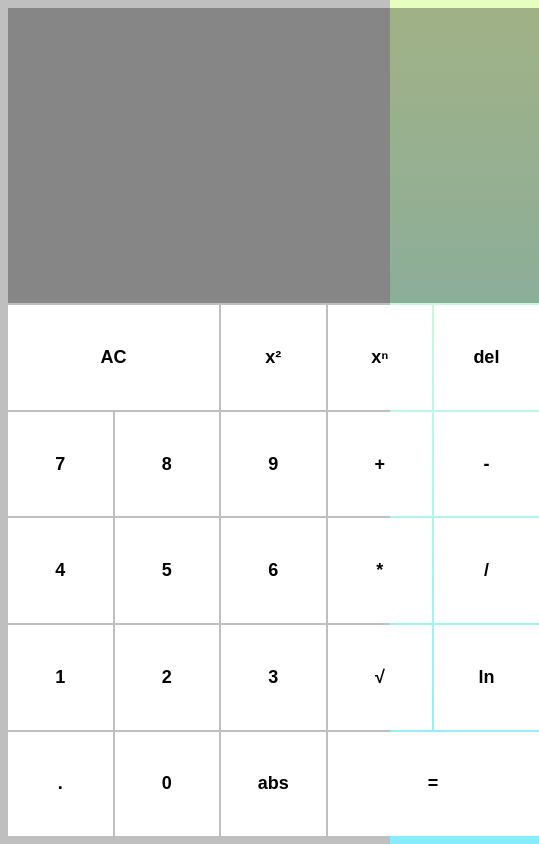
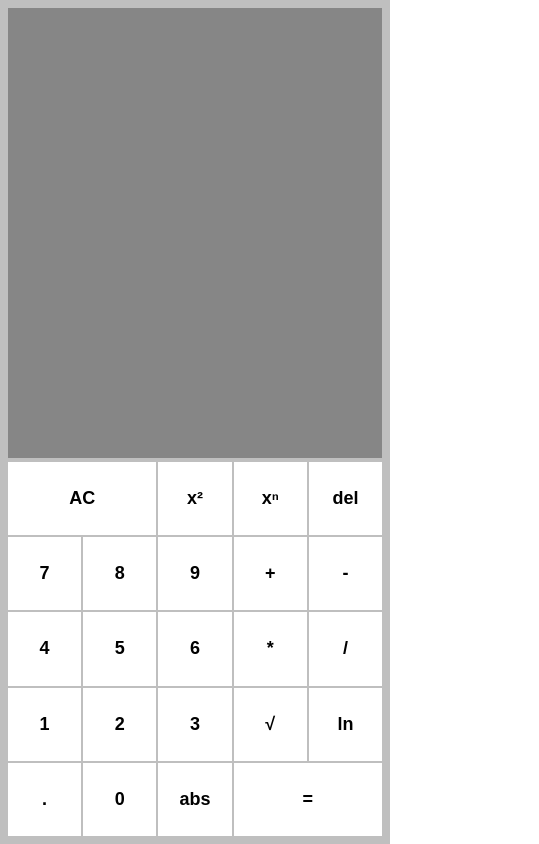
Before and after one commit to Quikmove/simple_calculator, a website built with Vite: page index.html in a window 390 px wide. Shown: the whole page, 539 px wide, since content can reach past the window. Built offline with nearby package versions, Linux system fonts and the light colour scheme.

Commit message:
refactor: enhance calculator layout and improve button responsiveness

```diff
--- a/index.html
+++ b/index.html
@@ -1,4 +1,5 @@
 <html lang="en">
+
 <head>
   <meta charset="UTF-8" />
   <meta name="viewport" content="width=device-width, initial-scale=1.0" />
@@ -13,6 +14,8 @@
       <div class="previous-operand" data-operator="*"></div>
       <div class="current-operand"></div>
     </div>
+    <div class="keyboard">
+
       <button class="btn span-2" data-all-clear type="button">AC</button>
       <button class="btn" data-unary data-key="sqr" type="button">x²</button>
       <button class="btn" data-binary data-key="pow" type="button">xⁿ</button>
@@ -43,7 +46,9 @@
       <button class="btn" data-unary data-key="abs" type="button">abs</button>
       <button class="btn span-2" data-equals type="button">=</button>
     </div>
+  </div>
   <script src="compiled/script.js" type="module"></script>
   <script src="compiled/keybinds.js" type="module"></script>
 </body>
+
 </html>
--- a/styles.css
+++ b/styles.css
@@ -11,13 +11,6 @@
   syntax: '<angle>';
   inherits: false;
   initial-value: 0deg;
-}
-
-html,
-body,
-.calculator {
-  touch-action: manipulation;
-  -webkit-user-drag: none;
 }
 body {
   height: 100%;
@@ -42,6 +35,10 @@ button {
   background-color: hsl(0 0 0 / 0.3);
   word-wrap: break-word;
   word-break: break-all;
+
+  overflow-x: auto;
+  text-overflow: ellipsis;
+  white-space: initial;
 }
 .calculator .previous-operand {
   color: rgba(255, 255, 255, 0.75);
@@ -60,13 +57,20 @@ button {
   grid-column: span 2;
   aspect-ratio: unset !important;
 }
+.calculator .keyboard {
+  display: grid;
+  gap: 0.125rem;
+  grid-template-columns: repeat(5, min(7rem, 15vw));
+  grid-template-rows: repeat(5, min(7rem, 15vw));
+}
 .calculator {
   background-color: hsl(0, 0%, 75%);
   padding: 0.5rem;
+  gap:0.25rem;
+  border-radius: 10px;
   display: grid;
-  gap: 0.125rem;
-  grid-template-columns: repeat(5, min(7rem, 15vw));
-  grid-template-rows: minmax(7rem, auto) repeat(5, min(7rem, 15vw));
+  grid-template-columns: 1fr;
+  grid-template-rows: minmax(7rem, auto) 1fr;
 }
 .calculator .btn {
   --alpha: 0.6;
@@ -134,21 +138,39 @@ body {
 
 @media only screen and (max-width: 600px) {
   body {
-    animation-play-state: paused;
-  }
-  .calculator {
+      animation-play-state: paused;
+    }
+    .calculator {
+    display:flex;
+    flex-direction: column;
+
     width: 100dvw;
     height: 100dvh;
+    min-height: 0;
+    min-width: 0;
+    border-radius: 0;
+    justify-content: center;
+  }
+  .calculator .keyboard {
     grid-template-columns: repeat(5, 1fr);
-    grid-template-rows: minmax(35dvh, auto) repeat(5, 1fr);
+    grid-template-rows: repeat(5, 1fr);
+    aspect-ratio: 1/1;
+    margin-top: auto;
   }
   .calculator .output {
     justify-content: flex-end;
+    flex-grow: 1;
   }
   .calculator .output .current-operand {
     min-height: 3rem;
   }
   .calculator .btn {
-    height: 100%;
+    aspect-ratio: 1/1;
   }
+  html,
+  body,
+  .calculator {
+      touch-action: manipulation;
+      -webkit-user-drag: none;
+    }
 }
```
Lines whose indentation alone changed are shown as unchanged.
